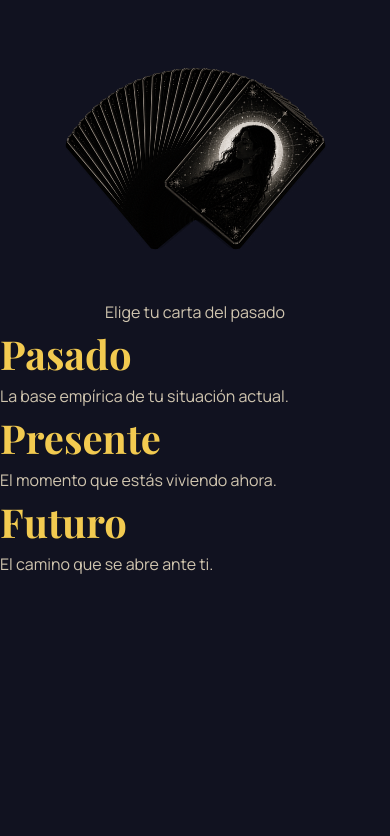
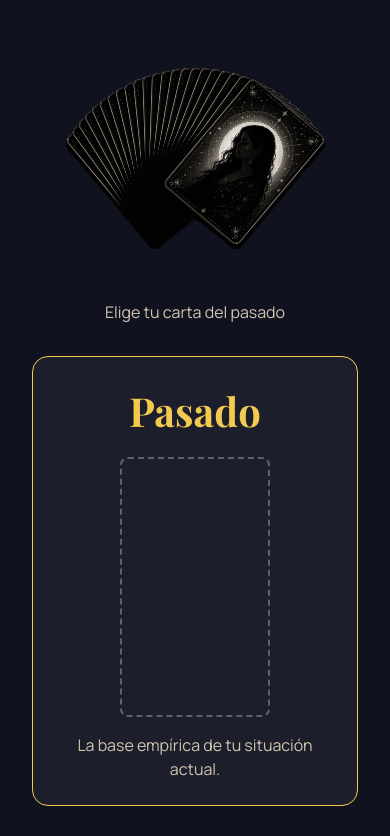
Before and after one commit to FactoriaF5-Tarot-Team1/GoddessesTarot, a React (Vite) app: page / in a window 390 px wide. Shown: the top 836 px of the page. Built offline with nearby package versions, Linux system fonts and the light colour scheme; a web font is replaced by a local one.

Commit message:
style: mobile style for card slot

```diff
--- a/src/components/card-slot/CardSlot.module.scss
+++ b/src/components/card-slot/CardSlot.module.scss
@@ -0,0 +1,44 @@
+@use "../../styles/variables" as v;
+
+.cardSlot {
+  margin: 2rem;
+  display: flex;
+  flex-direction: column;
+  align-items: center;
+  gap: 1rem;
+  padding: 1.5rem;
+  border-radius: v.$border-rad-card;
+  background: v.$color-card-bg;
+  border: 1px solid v.$color-accent;
+}
+
+.title,
+.description {
+  text-align: center;
+}
+
+.cardContainer {
+  width: 150px;
+  height: 260px;
+  border-radius: v.$border-rad-btn;
+
+  img {
+    width: 100%;
+    height: 100%;
+    object-fit: cover;
+    border-radius: v.$border-rad-card;
+    cursor: pointer;
+    &:hover {
+      transform: scale(1.04);
+      box-shadow: 0 0 25px 8px rgba(v.$color-accent, 0.4);
+    }
+  }
+}
+
+.empty {
+  border: 2px dashed rgba(255, 255, 255, 0.3);
+}
+
+.filled {
+  border: none;
+}
```
